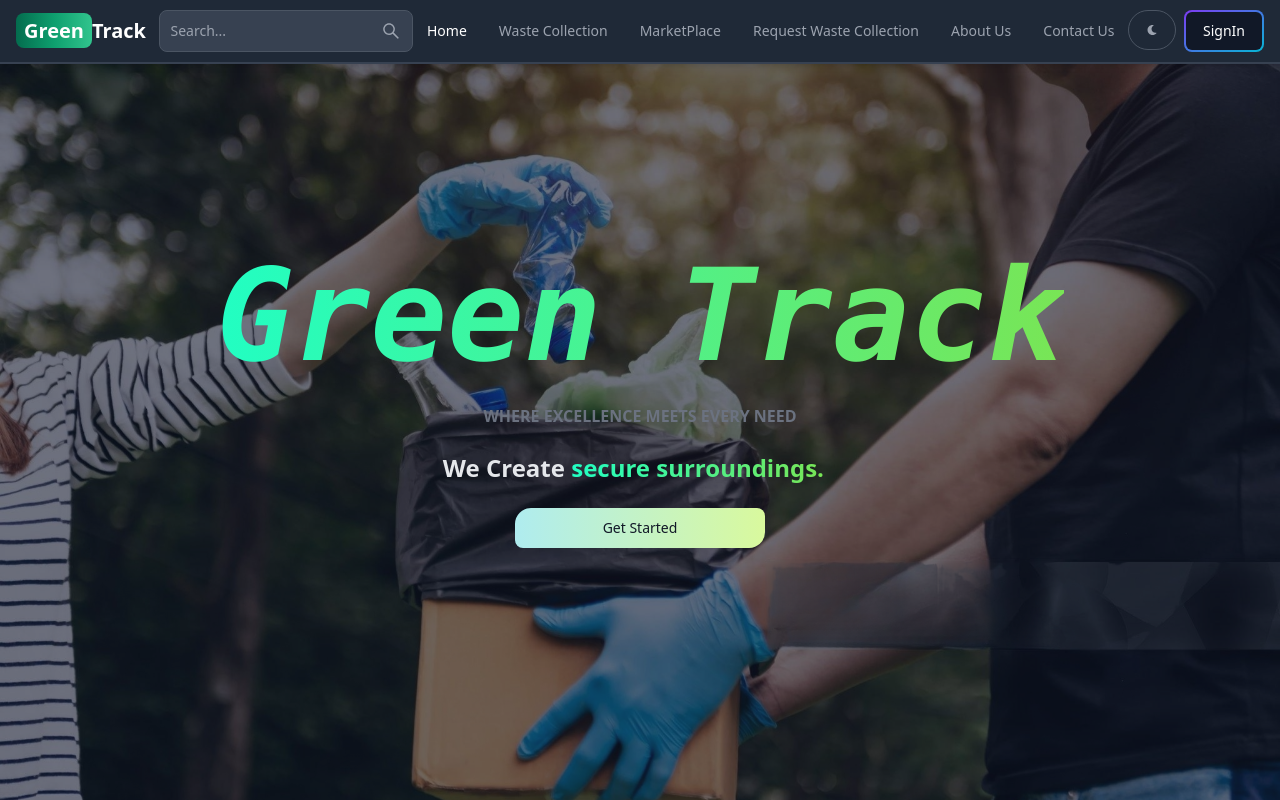
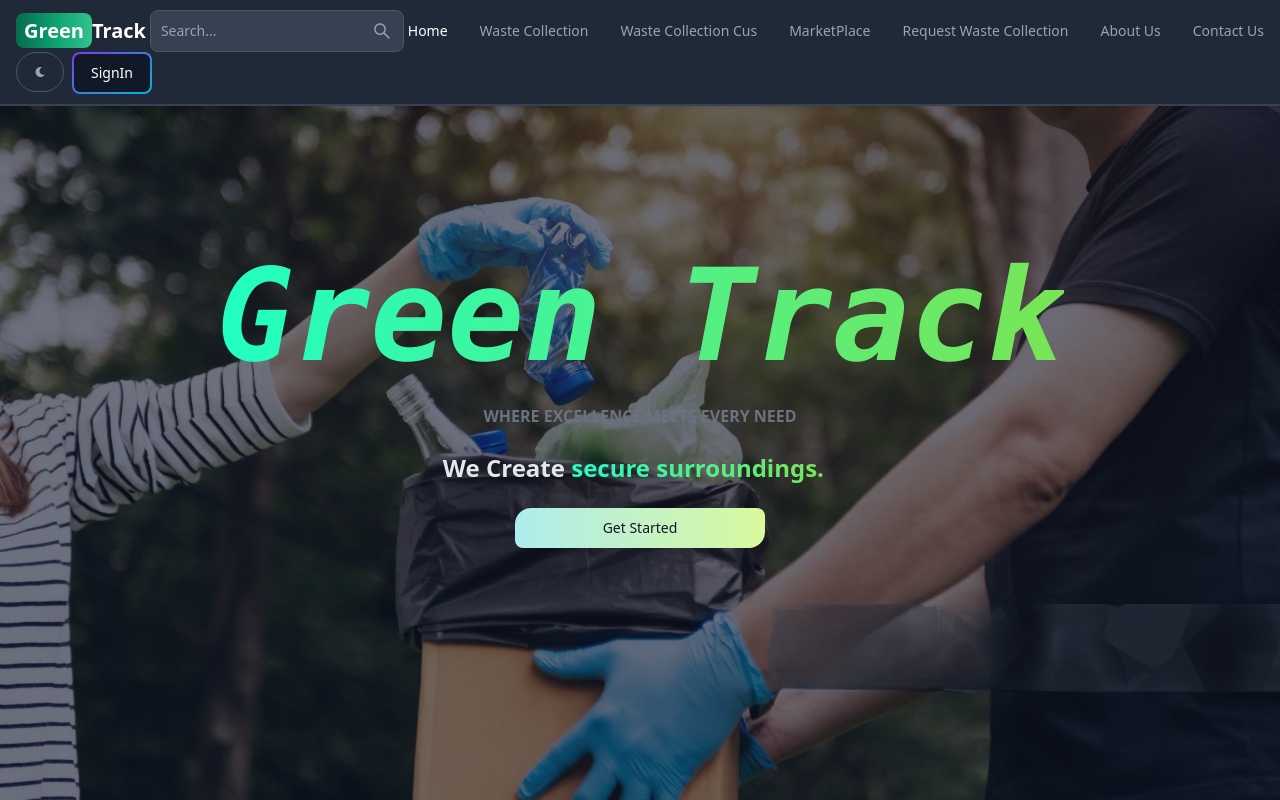
Before and after one commit to thihansi/Green_Track, a React (Vite) app in the folder frontend/: page / in a window 1280 px wide. Shown: the top 800 px of the page. Built offline with nearby package versions, Linux system fonts and the light colour scheme; no server answers.

Commit message:
Refactor waste collection link in header component

```diff
--- a/frontend/src/components/Header.jsx
+++ b/frontend/src/components/Header.jsx
@@ -95,7 +95,9 @@ const Header = () => {
         <Navbar.Link active={path === "/wastecollection"} as={"div"}>
           <Link to="/WasteCollection">Waste Collection</Link>
         </Navbar.Link>
-
+        <Navbar.Link active={path === "/wastecollection"} as={"div"}>
+          <Link to="/user/wasteCollection">Waste Collection Cus</Link>
+        </Navbar.Link>
         <Navbar.Link active={path === "/marketPlace"} as={"div"}>
           <Link to="/marketPlace">MarketPlace</Link>
         </Navbar.Link>
```
